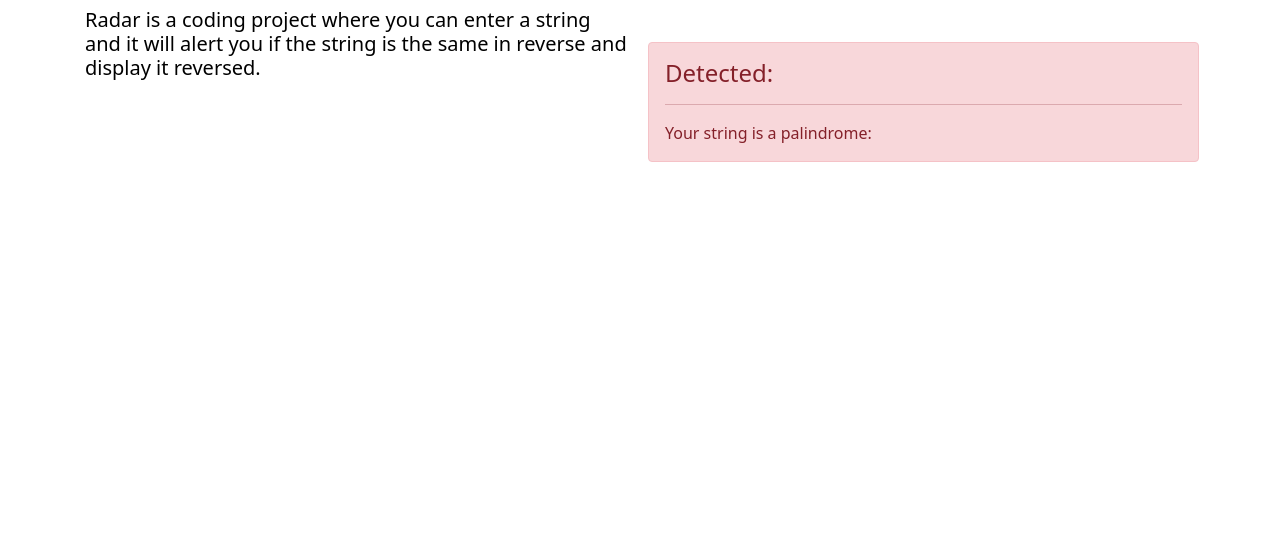
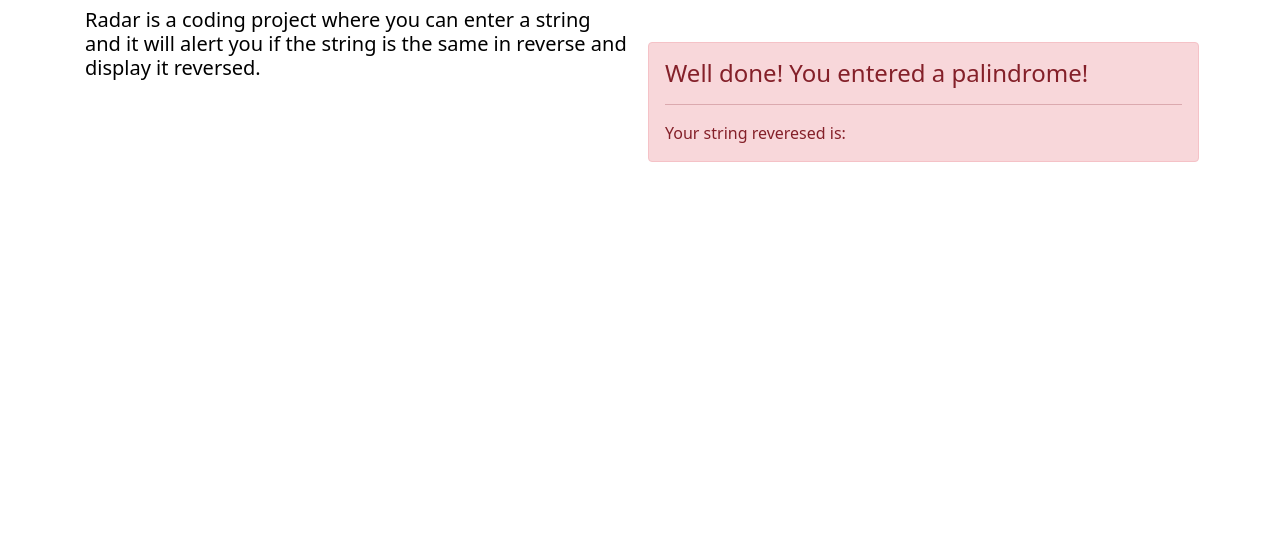
Before and after one commit to Ghatazhak/RADAR, a plain HTML site: page app.html in a window 1280 px wide. Both pictures are taken after a click on the button "CHECK". Shown: the part 183-728 px from the top of the page. Drawn offline with nearby package versions, Linux system fonts and the light colour scheme; a web font is replaced by a local one.

Commit message:
Added the object

```diff
--- a/app.html
+++ b/app.html
@@ -87,7 +87,7 @@
                 <button type="button" id="btnSubmit" class="btn btn-danger">CHECK</button>
               </div>
               <div class="alert alert-danger mt-5 invisible fade show" id="alert" role="alert">
-                <h4 class="alert-heading">Detected:</h4>
+                <h4 class="alert-heading" id="alertHeader"></h4>
                 <hr>
                 <p class="mb-0" id="message">
                   <!-- Insert a Message here -->
--- a/js/site.js
+++ b/js/site.js
@@ -8,11 +8,9 @@ function getString(){
 
     let revString = reverseString(userString);
 
-    let isPalindrome = checkForPalindrome(userString,revString);
+    let returnObj = checkForPalindrome(userString,revString);
 
-    if(isPalindrome){
-        displayString(revString);
-    }
+     displayString(returnObj);
 
 }
 
@@ -31,37 +29,32 @@ function cleanString(userString){
 
 
 function checkForPalindrome(userString,revString){
-    //check if the string is a palindrome
+
+    let returnObj = {};
+
     if(userString == revString){
-        return true;
+        returnObj.msg = "Well done! You entered a palindrome!";
     } else{
-        return false;
+        returnObj.msg = "Sorry! You did not enter a palindrome!";
     }
+
+    returnObj.reversed = revString;
+    return returnObj;
 }
 
-
-// reverse the string.
 function reverseString(userString){
-
 
     let revString = "";
 
-
-    // reverse a string using a for loop
     for (let index = userString.length - 1; index >= 0; index--) {
 
         revString += userString[index];
     }
-
     return revString;
 }
 
-
-// display the reverse string.
-function displayString(revString){
-    // write to the DOM
-    document.getElementById("message").innerHTML = `Your string is a palindrome: ${revString}`;
-
-    // show the alert box
+function displayString(returnObj){
+    document.getElementById("alertHeader").innerHTML = returnObj.msg;
+    document.getElementById("message").innerHTML = `Your string reveresed is: ${returnObj.reversed}`;
     document.getElementById("alert").classList.remove("invisible");
 }
```
